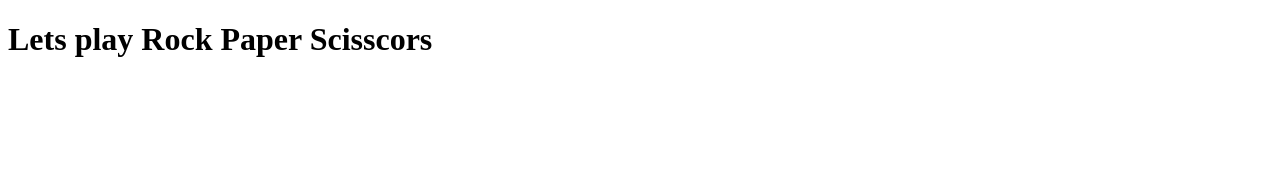
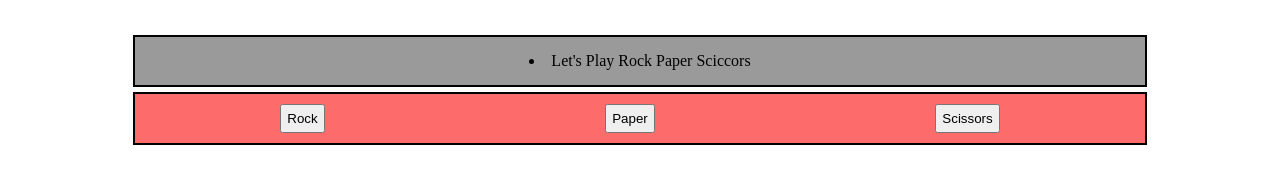
Before and after one commit to BixBee96/rock-paper-scissors, a website: page index.html in a window 1280 px wide. Drawn offline with Linux system fonts and the light colour scheme.

Commit message:
added html css and js code

```diff
--- /dev/null
+++ b/app.js
@@ -0,0 +1,12 @@
+const choises = {
+    'rock' : document.getElementById("rock"),
+    'paper' : document.getElementById("paper"),
+    'scissors': document.getElementById("scissors")
+}
+
+console.log(choises,);
+
+
+// function playRPS () {
+//     let playerChoise
+// }
--- a/index.html
+++ b/index.html
@@ -3,10 +3,29 @@
   <head>
     <meta charset="UTF-8" />
     <meta name="viewport" content="width=device-width, initial-scale=1.0" />
+    <link rel="stylesheet" href="stylesheet.css">
     <title>Document</title>
   </head>
   <body>
-    <h1>Lets play Rock Paper Scisscors</h1>
 
+    <div class="container">
+      <div class="title-name">
+        <li>Let's Play Rock Paper Sciccors</li>
+      </div>
+
+      <div class="main">
+
+          <button type="button" class="btn btn-primary"
+          id="rock" onclick="playRPS()">Rock</button>
+
+          <button type="button" class="btn btn-primary"
+          id="paper" onclick="playRPS()">Paper</button>
+
+          <button type="button" class="btn btn-primary"
+          id="scissors" onclick="playRPS()">Scissors</button>
+
+      </div>
+    </div>
+<script src="app.js"></script>
   </body>
 </html>
--- a/main.js
+++ /dev/null
@@ -1,4 +0,0 @@
-let playerScore = 0;
-let computerScore = 0;
-
-function scoreCount()
--- a/stylesheet.css
+++ b/stylesheet.css
@@ -0,0 +1,20 @@
+*{
+    margin: 5px auto;
+    padding: 5px ;
+}
+
+.title-name {
+    border: 2px solid black ;
+    background-color: rgba(82, 82, 82, 0.582);
+    width: 80%;
+    height: 80%;
+    display: flex;
+}
+
+.main {
+    border: 2px solid black ;
+    background-color: rgba(252, 0, 0, 0.582);
+    width: 80%;
+    height: 80%;
+    display: flex;
+}
```
Also changed, not shown: package.json (added, +20 -0 lines), 1 other file.
